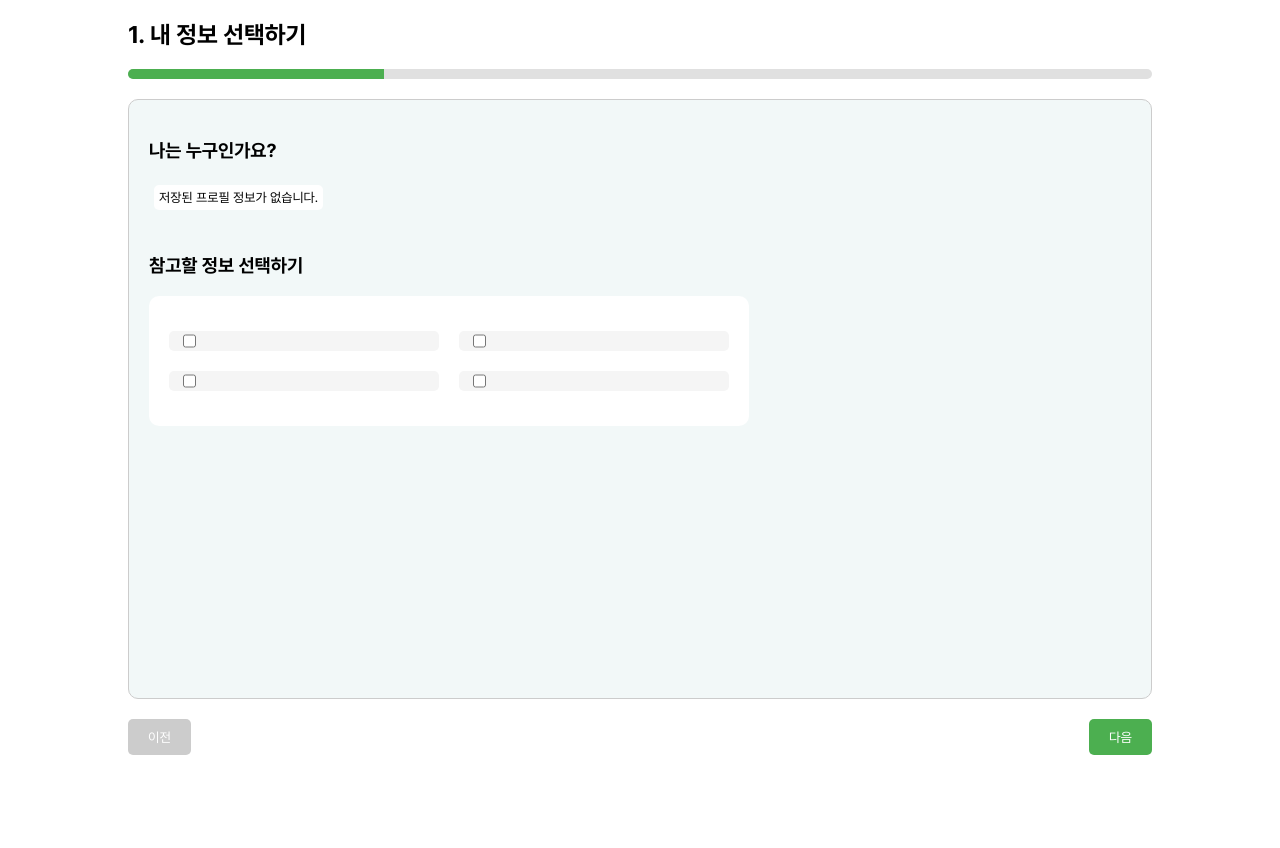
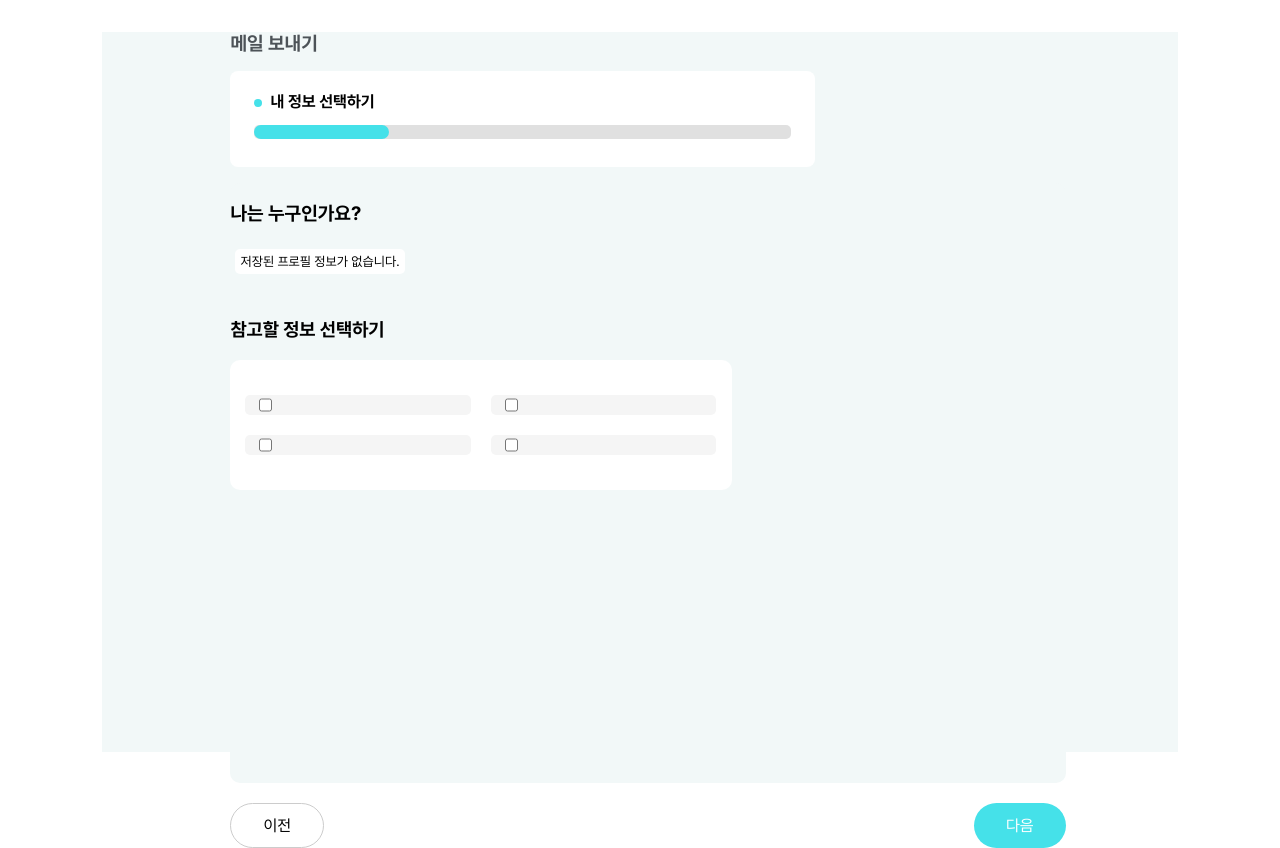
Before and after one commit to zhzkal2/piyak-hackathon, a React (Create React App) app in the folder frontend/: page /send-mail in a window 1280 px wide. Before the commit the page ends 800 px from the top, so only its background shows below. Built offline with nearby package versions, Linux system fonts and the light colour scheme.

Commit message:
send mail 퍼블리싱

```diff
--- a/frontend/src/components/Form1Picker/Form1Picker.css
+++ b/frontend/src/components/Form1Picker/Form1Picker.css
@@ -4,7 +4,11 @@
   flex-direction: column;
   justify-content: flex-start;
   align-items: flex-start;
-  padding: 20px;
+
+  >p {
+    font-size: 1.2rem;
+    font-weight: 700;
+  }
 }
 
 .profile-select-options {
@@ -47,7 +51,7 @@
 }
 
 .profile-select-result {
-  width: 600px;
+  width: 60%;
   height: 130px;
   border-radius: 10px;
   display: flex;
--- a/frontend/src/components/Form1Picker/Form1Picker.jsx
+++ b/frontend/src/components/Form1Picker/Form1Picker.jsx
@@ -82,7 +82,7 @@ export default function Form1Picker() {
 
   return (
     <div className="profile-select-container">
-      <h3>나는 누구인가요?</h3>
+      <p>나는 누구인가요?</p>
       <div className="profile-select-options">
         {profiles.length > 0 ? (
           profiles.map((profile, index) => (
--- a/frontend/src/components/Form2Picker/Form2Picker.css
+++ b/frontend/src/components/Form2Picker/Form2Picker.css
@@ -2,19 +2,25 @@
   display: flex;
   flex-direction: column;
   width: 100%;
-  padding: 20px;
+  padding: 1rem 0 1rem;
 
   & title {
     display: flex;
     align-content: start;
-    margin: 20px 0;
+    margin: 0;
+    margin-top: -1rem;
+
+    >p {
+      font-size: 1.2rem;
+      font-weight: 700;
+    }
   }
 
   & section {
-    width: 600px;
-    height: 120px;
+    width: 80%;
+    height: 14rem;
     background-color: white;
-    padding: 20px;
+    padding: 2rem;
     border-radius: 10px;
   }
 
@@ -24,6 +30,7 @@
     display: flex;
     background-color: #effdfe;
     border-radius: 10px;
+    padding-left: 1rem;
   }
 }
 
@@ -37,17 +44,19 @@
   width: 50%;
   display: flex;
   flex-direction: column;
+  justify-content: center;
   padding: 10px;
 
   & label {
     margin: 5px 0;
-    font-size: 13px;
+    font-size: 1rem;
+    font-weight: 500;
   }
 
   & input {
     margin: 5px 0;
     border-radius: 5px;
-    padding: 7px;
+    padding: 1rem;
     border: none;
     background-color: white;
   }
--- a/frontend/src/components/Form2Picker/Form2Picker.jsx
+++ b/frontend/src/components/Form2Picker/Form2Picker.jsx
@@ -56,7 +56,7 @@ export default function Form2Picker() {
   return (
     <div id="recipientPicker">
       <title>
-        <span>상대방은 누구인가요?</span>
+        <p>상대방은 누구인가요?</p>
       </title>
       <section>
         <div>
--- a/frontend/src/components/Form3Picker/Form3Picker.css
+++ b/frontend/src/components/Form3Picker/Form3Picker.css
@@ -1,24 +1,31 @@
 .form3-picker-container {
   width: 100%;
-  max-width: 600px;
-  margin: 0 auto;
+  /* max-width: 600px; */
   text-align: center;
 
   & h3 {
-    font-size: 16px;
+    margin-top: 2rem;
+    font-size: 1rem;
     text-align: start;
   }
 }
 
 .form3-textarea {
-  width: 100%;
-  height: 100px;
-  margin: 10px 0 20px;
-  padding: 10px;
+  width: 75%;
+  height: 15rem;
+  margin-top: 1rem;
+  padding: 1rem;
+  display:flex;
+  justify-content: start;
   border-radius: 5px;
   border: none;
   font-size: 14px;
   resize: none;
+  overflow-y: scroll;
+
+  &::-webkit-scrollbar {
+    display: none;
+  }
 }
 
 .tone-options {
@@ -45,9 +52,9 @@
 }
 
 .tone-selected {
-  background-color: #4caf50;
-  color: #fff;
-  border-color: #4caf50;
+  background-color: #EFFDFE;
+  color: #000;
+  border-color: #45E1E9;
 }
 
 .form3-save-button {
@@ -55,7 +62,7 @@
   padding: 10px 20px;
   border: none;
   border-radius: 5px;
-  background-color: #4caf50;
+  background-color: #45E1E9;
   color: white;
   font-size: 16px;
   cursor: pointer;
@@ -63,5 +70,12 @@
 }
 
 .form3-save-button:hover {
-  background-color: #45a049;
+  background-color: #45E1E9;
 }
+
+.form3-option-container {
+  display: flex;
+  width: 75%;
+  justify-content: space-between;
+  gap: 5rem;
+}
--- a/frontend/src/components/Form4Picker/Form4Picker.css
+++ b/frontend/src/components/Form4Picker/Form4Picker.css
@@ -1,13 +1,18 @@
 .form4-picker-container {
   display: flex;
   width: 100%;
-  margin: 0 auto;
-  padding: 20px;
+  margin-top: -1rem;
   border-radius: 10px;
+  justify-content: space-between;
 }
 
 .left-section {
-  width: 50%;
+  width: 40%;
+
+  > h3 {
+    font-size: 1rem;
+    font-weight: 700;
+  }
 }
 
 .generated-email {
@@ -22,7 +27,10 @@
 }
 
 .recipient {
-  font-size: 14px;
+  font-size: 0.8rem;
+  letter-spacing: 0.03rem;
+  margin-left: 0.9rem;
+  font-weight: 500;
   color: #555;
   margin-bottom: 20px;
 }
@@ -31,21 +39,28 @@
   font-weight: bold;
 }
 
+.generated-content {
+  height: 25rem;
+}
+
 .generated-content p {
   margin: 0;
-  line-height: 1.5;
-  white-space: pre-wrap;
+  white-space: pre- wrap;
+  line-height: 150% ;
+  font-weight: 500;
+  font-size: 1rem;
 }
 
 .right-section {
-  width: 50%;
-  flex: 1;
+  width: 45%;
   display: flex;
   flex-direction: column;
   gap: 20px;
+  margin-right: 5rem;
 }
 
 .feedback-textarea {
+  margin-top: -1rem;
   width: 100%;
   height: 80px;
   resize: none;
@@ -76,15 +91,23 @@
   display: block;
   width: 100%;
   padding: 10px;
-  background-color: #4caf50;
-  color: white;
-  border: none;
-  border-radius: 5px;
+  background-color: transparent;
+  color: #697077;
+  border-radius: 2.5rem;
   font-size: 16px;
   cursor: pointer;
   text-align: center;
+  border: 1px solid #697077;
 }
 
 .template-button:hover {
-  background-color: #45a049;
+  background-color: #45E1E9;
+  border: 1px solid #45E1E9;
+  color: #000;
 }
+
+.template-button-container {
+  display: flex;
+  gap: 3rem;
+  width: 20rem;
+}
--- a/frontend/src/components/Form4Picker/Form4Picker.jsx
+++ b/frontend/src/components/Form4Picker/Form4Picker.jsx
@@ -64,7 +64,7 @@ GDG Campus Korea입니다.
             <strong>{generatedData.generatedTitle}</strong>
           </div>
           <p className="recipient">
-            받는 사람 <span>{generatedData.recipientMail}</span>
+            받는 사람 <span>{"<"}{generatedData.recipientMail}{">"}</span>
           </p>
           <div className="generated-content">
             {generatedData.generatedContent.split("\n").map((line, index) => (
@@ -77,7 +77,7 @@ GDG Campus Korea입니다.
       <div className="right-section">
         <h4>추가 요청, 변경 사항</h4>
         <textarea
-          placeholder="요청 사항이나 변경 사항을 입력해주세요"
+          placeholder="내용을 입력해주세요"
           className="feedback-textarea"
         ></textarea>
 
@@ -94,9 +94,10 @@ GDG Campus Korea입니다.
         </div>
 
         <h4>템플릿 등록하기</h4>
-        <button className="template-button" onClick={handleSave}>
-          저장
-        </button>
+        <div className="template-button-container">
+          <button className="template-button" onClick={handleSave}>저장</button>
+          <button className="template-button" disabled>수정하기</button>
+        </div>
       </div>
     </div>
   );
--- a/frontend/src/components/PageNavigation/PageNavigation.css
+++ b/frontend/src/components/PageNavigation/PageNavigation.css
@@ -5,23 +5,26 @@
 }
 
 .navigation-button {
-  padding: 10px 20px;
+  padding: 0.75rem 2rem;
   color: #fff;
   border: none;
-  border-radius: 5px;
+  border-radius: 2.5rem;
   cursor: pointer;
   transition: background-color 0.3s ease, cursor 0.3s ease;
+  font-size: 1rem;
 }
 
 .button-active {
-  background-color: #4caf50;
+  background-color: #45E1E9;
 }
 
 .button-active:hover {
-  background-color: #45a049;
+  background-color: #45E1E9;
 }
 
 .button-disabled {
-  background-color: #ccc;
+  border: 1px solid #ccc;
   cursor: not-allowed;
+  background: transparent;
+  color: #000;
 }
--- a/frontend/src/components/ProgressBar/ProgressBar.css
+++ b/frontend/src/components/ProgressBar/ProgressBar.css
@@ -1,6 +1,6 @@
 .progress-bar-container {
   width: 100%;
-  height: 10px;
+  height: 2.5rem;
   background-color: #e0e0e0;
   border-radius: 5px;
   margin-bottom: 20px;
@@ -9,6 +9,7 @@
 
 .progress-bar {
   height: 100%;
-  background-color: #4caf50;
+  background-color: #45E1E9;
   transition: width 0.3s ease;
+  border-radius: 7px;
 }
--- a/frontend/src/pages/SendMail.jsx
+++ b/frontend/src/pages/SendMail.jsx
@@ -6,6 +6,7 @@ import Form4Picker from "@/components/Form4Picker/Form4Picker";
 import ProgressBar from "@/components/ProgressBar/ProgressBar";
 import PageNavigation from "@/components/PageNavigation/PageNavigation";
 import "@/styles/SendMail.css";
+import MarkIcon from "@/image/mark.svg";
 
 export default function SendMail() {
   const totalPages = 4;
@@ -26,13 +27,13 @@ export default function SendMail() {
   const renderTitle = () => {
     switch (currentPage) {
       case 0:
-        return <h2>1. 내 정보 선택하기</h2>;
+        return <h2><img src={MarkIcon} alt="Mark" />내 정보 선택하기</h2>;
       case 1:
-        return <h2>2. 메일 보낼 사람 선택하기</h2>;
+        return <h2><img src={MarkIcon} alt="Mark" />메일 보낼 사람 선택하기</h2>;
       case 2:
-        return <h2>3. 내용 선택하기</h2>;
+        return <h2><img src={MarkIcon} alt="Mark" />내용 선택하기</h2>;
       case 3:
-        return <h2>결과가 나왔어요!</h2>;
+        return <h2><img src={MarkIcon} alt="Mark" />Ai가 맞는 이메일을 만들어주었어요!</h2>;
       default:
         return null;
     }
@@ -55,8 +56,13 @@ export default function SendMail() {
 
   return (
     <div className="send-mail-container">
-      {renderTitle()}
-      <ProgressBar currentPage={currentPage} totalPages={totalPages} />
+      <div className="send-mail-header">
+        <span>메일 보내기</span>
+      </div>
+      <div className="send-mail-progress-bar-container">
+        {renderTitle()}
+        <ProgressBar currentPage={currentPage} totalPages={totalPages} />
+      </div>
       <div className="send-mail-content-box">{renderPage()}</div>
       <PageNavigation
         currentPage={currentPage}
--- a/frontend/src/styles/SendMail.css
+++ b/frontend/src/styles/SendMail.css
@@ -1,12 +1,46 @@
 .send-mail-container {
-  width: 80%;
-  height: 100%;
+  width: 84vw;
+  height: 90vh;
   margin: 0 auto;
+  padding-left: 8rem;
+  padding-right: 7rem;
+  background-color: #f2f8f8;
+}
+
+.send-mail-header {
+  margin-top: 2rem;
+  margin-bottom: 1rem;
+
+  >span {
+    font-size: 1.2rem;
+    color: #4D5358;
+    font-weight: 700;
+  }
 }
 
 .send-mail-content-box {
   min-height: 600px;
-  border: 1px solid #ccc;
   border-radius: 10px;
   background-color: #f2f8f8;
 }
+
+.send-mail-progress-bar-container {
+  background-color: #FFF;
+  height: 6rem;
+  width: 70%;
+  justify-content: center;
+  display: flex;
+  flex-direction: column;
+  padding: 0.5rem 1.5rem;
+  border-radius: 0.5rem;
+  margin-bottom: 1rem;
+
+  >h2 {
+    text-align: left;
+    font-size: 1rem;
+
+    >img {
+      margin-right: 0.5rem;
+    }
+  }
+}
```
Also changed, not shown: frontend/src/components/Form3Picker/Form3Picker.jsx (+9 -5 lines), frontend/src/image/mark.svg (added).
